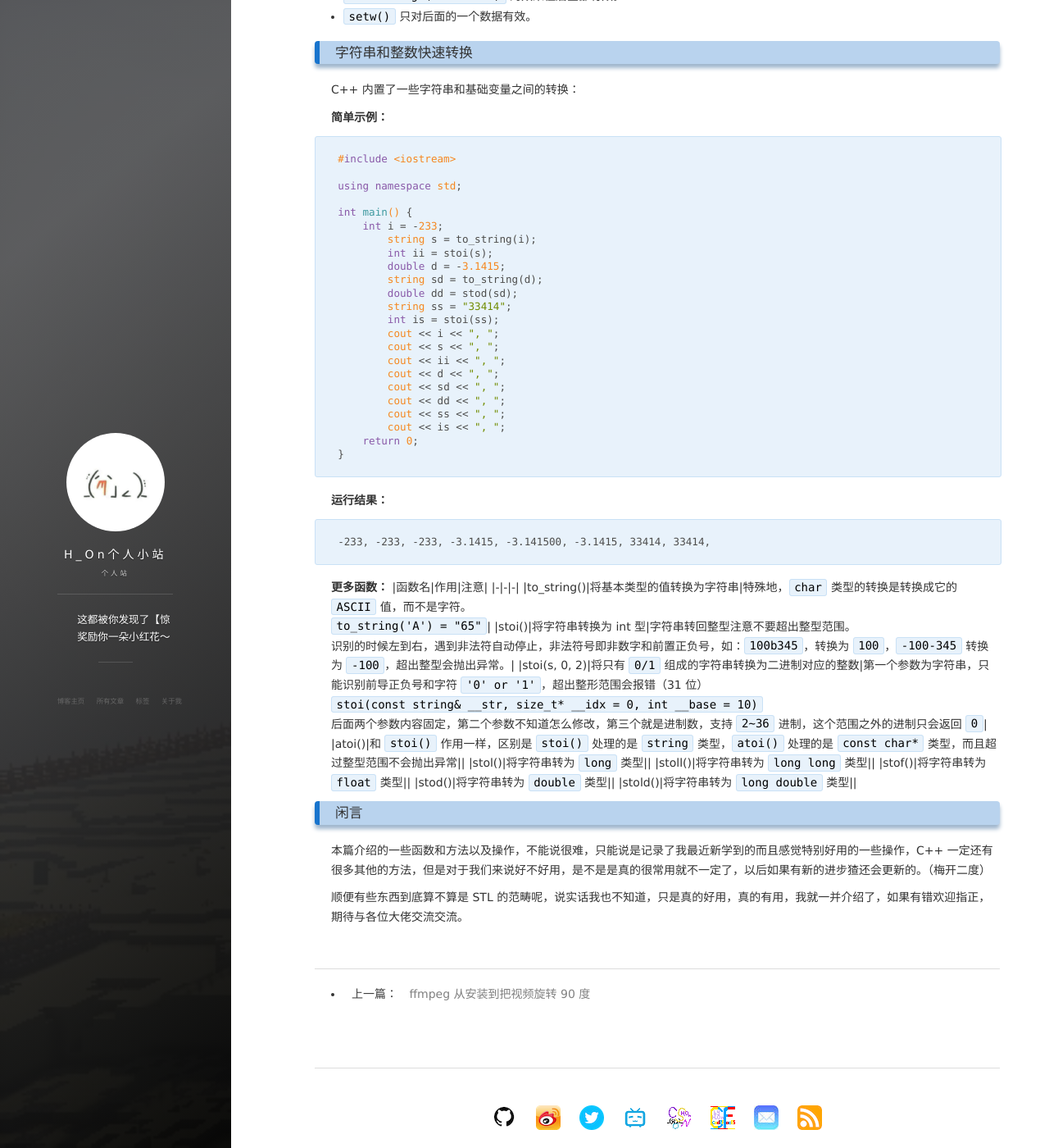
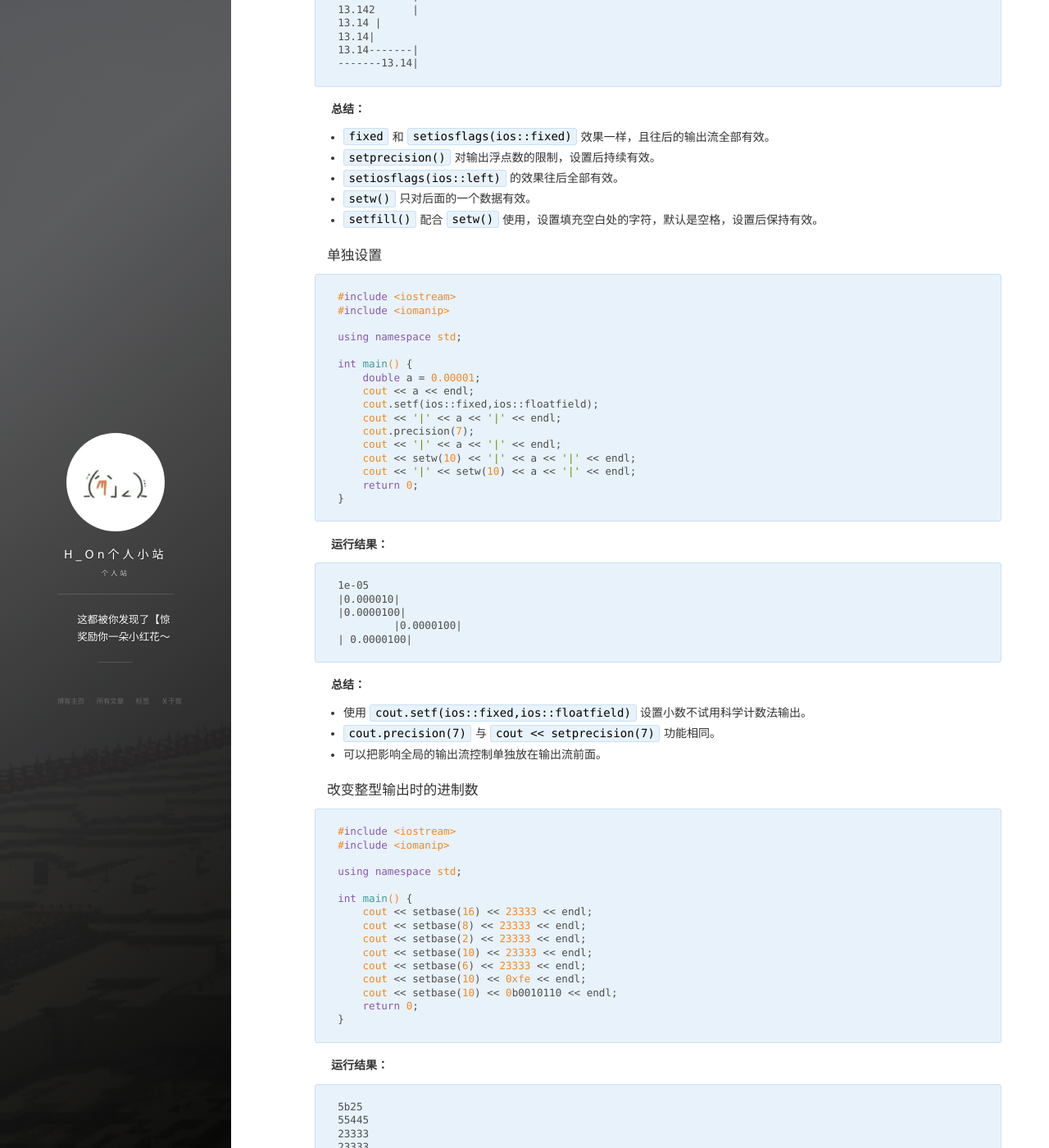
Before and after one commit to Hybrogen/Hybrogen.github.io, a Jekyll site: the page built from _posts/2022-06-22-STL3.md, in a window 1280 px wide and 1400 px high, scrolled down 1321 px. Shown: the whole window at 82% size. Built offline with Jekyll 4.4.1, drawn with Linux system fonts in a browser that asks for light colours; nearby versions of some CDN libraries; comment, search, counter and statistics services are not loaded; some of the changed text lies outside the part shown.

Commit message:
补充了一些

````diff
--- a/_posts/2022-06-22-STL3.md
+++ b/_posts/2022-06-22-STL3.md
@@ -12,7 +12,10 @@ tag: 算法
 ### 目录
 - [目录](#目录)
 - [简介](#简介)
-- [控制数据输出占位](#控制数据输出占位)
+- [`<iomanip>` 套件](#iomanip-套件)
+- [输出数据占位宽度，小数位数](#输出数据占位宽度小数位数)
+  - [单独设置](#单独设置)
+  - [改变整型输出时的进制数](#改变整型输出时的进制数)
 - [字符串和整数快速转换](#字符串和整数快速转换)
 - [闲言](#闲言)
 
@@ -22,8 +25,11 @@ tag: 算法
 最近在工作中发现了一些 C++ 的新东西，感觉还是蛮有用的，由此写下 **STL3** 来记录。
 那么接下来继续由猹来为大家介绍 STL 的其他用法。
 
-### 控制数据输出占位
-引入库 `<iomanip>` 来使用 `setw()` 输出流控制语句。`setw()` 必须要在每个输出的数据前面都放一个，也就是说哪个前面跟着一个 `setw()` 哪个就限制输出位数，不放就不限制。
+### `<iomanip>` 套件
+引入库 `<iomanip>` 来使用：
+
+### 输出数据占位宽度，小数位数
+`setw()` 输出流控制语句。`setw()` 必须要在每个输出的数据前面都放一个，也就是说哪个前面跟着一个 `setw()` 哪个就限制输出位数，不放就不限制。
 
 而 `setiosflags()` 是只需要在一段输出流中放入一次，后面的就都会设定相同的变化。数据默认是右对齐，使用 `setiosflags(ios::left)` 来使其左对齐。
 
@@ -43,6 +49,8 @@ int main() {
     cout << setiosflags(ios::left) << setw(12) << pi << "|" << endl;
     cout << setw(6) << setprecision(2) << pi << "|" << endl;
     cout << pi << '|' << endl;
+    cout << setfill('-') << setw(12) << pi << "|" << endl;
+    cout << setiosflags(ios::internal) << setw(12) << pi << "|" << endl;
     return 0;
 }
 ```
@@ -56,13 +64,84 @@ int main() {
 13.142      |
 13.14 |
 13.14|
+13.14-------|
+-------13.14|
 ```
 
 **总结：**
 - `fixed` 和 `setiosflags(ios::fixed)` 效果一样，且往后的输出流全部有效。
-- `setprecision()` 对输出浮点数的限制，完后全部有效。
+- `setprecision()` 对输出浮点数的限制，设置后持续有效。
 - `setiosflags(ios::left)` 的效果往后全部有效。
 - `setw()` 只对后面的一个数据有效。
+- `setfill()` 配合 `setw()` 使用，设置填充空白处的字符，默认是空格，设置后保持有效。
+
+#### 单独设置
+```cpp
+#include <iostream>
+#include <iomanip>
+
+using namespace std;
+
+int main() {
+    double a = 0.00001;
+    cout << a << endl;
+    cout.setf(ios::fixed,ios::floatfield);
+    cout << '|' << a << '|' << endl;
+    cout.precision(7);
+    cout << '|' << a << '|' << endl;
+    cout << setw(10) << '|' << a << '|' << endl;
+    cout << '|' << setw(10) << a << '|' << endl;
+    return 0;
+}
+```
+
+**运行结果：**
+```
+1e-05
+|0.000010|
+|0.0000100|
+         |0.0000100|
+| 0.0000100|
+```
+
+**总结：**
+- 使用 `cout.setf(ios::fixed,ios::floatfield)` 设置小数不试用科学计数法输出。
+- `cout.precision(7)` 与 `cout << setprecision(7)` 功能相同。
+- 可以把影响全局的输出流控制单独放在输出流前面。
+
+#### 改变整型输出时的进制数
+```cpp
+#include <iostream>
+#include <iomanip>
+
+using namespace std;
+
+int main() {
+    cout << setbase(16) << 23333 << endl;
+    cout << setbase(8) << 23333 << endl;
+    cout << setbase(2) << 23333 << endl;
+    cout << setbase(10) << 23333 << endl;
+    cout << setbase(6) << 23333 << endl;
+    cout << setbase(10) << 0xfe << endl;
+    cout << setbase(10) << 0b0010110 << endl;
+    return 0;
+}
+```
+
+**运行结果：**
+```
+5b25
+55445
+23333
+23333
+23333
+254
+22
+```
+
+**总结：**
+- 只能转 `8` 和 `16`，其他的进制数会原样输出。
+- `10` 进制可以转换其他进制。
 
 ### 字符串和整数快速转换
 C++ 内置了一些字符串和基础变量之间的转换：
````
